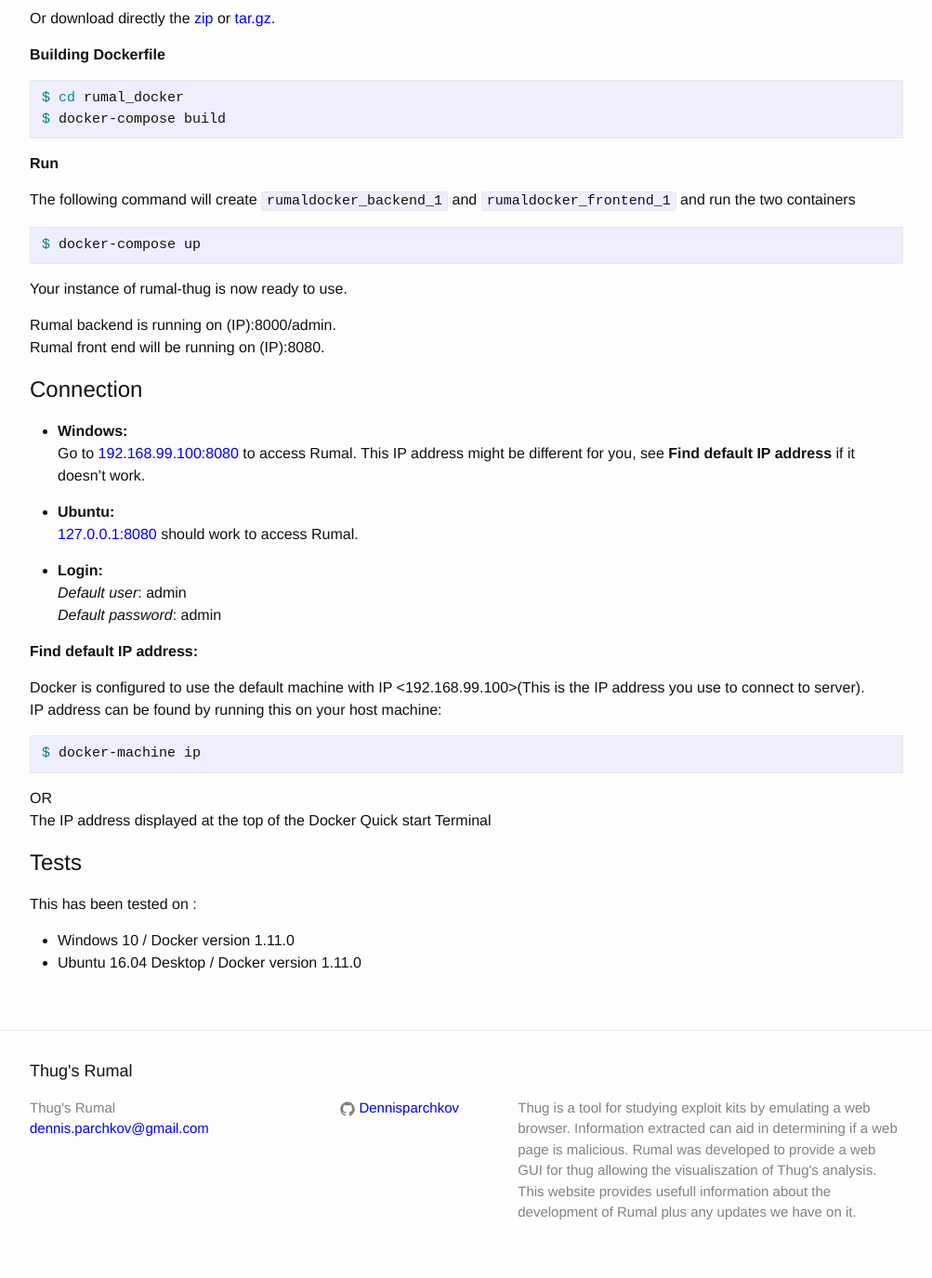
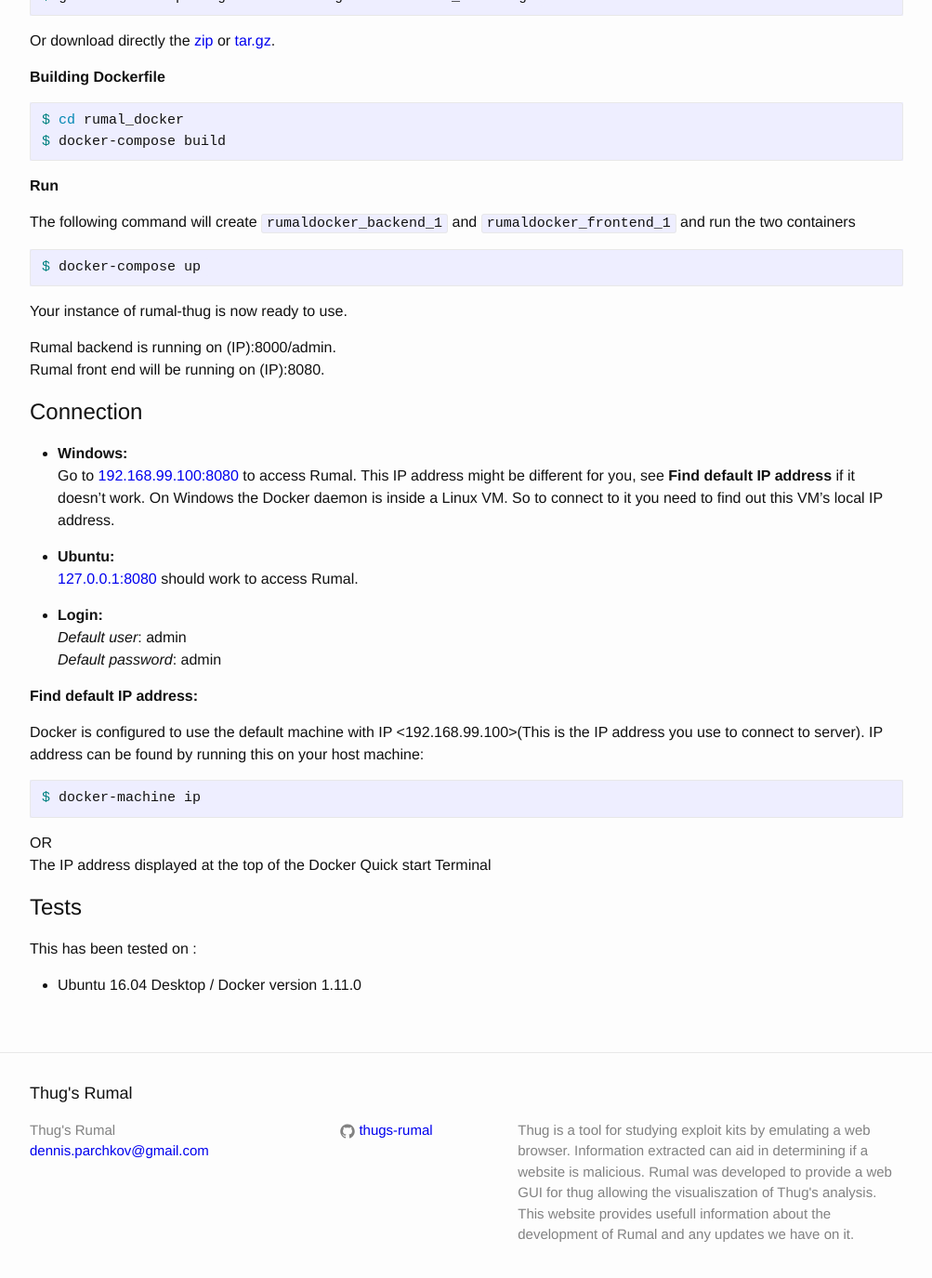
Before and after one commit to thugs-rumal/thugs-rumal.github.io, a Jekyll site: the page built from _posts/2016-06-05-rumal.markdown, in a window 1280 px wide and 1400 px high, scrolled down 665 px. Shown: the top 1375 px of the window at 93% size, without its empty margins (138-1141 px from the left). Built offline with Jekyll 4.4.1, drawn with Linux system fonts in a browser that asks for light colours; some of the changed text lies outside the part shown.

Commit message:
Modifications for merge to thugs rumal

```diff
--- a/_config.yml
+++ b/_config.yml
@@ -10,13 +10,13 @@ title: Thug's Rumal
 email: dennis.parchkov@gmail.com
 description: > # this means to ignore newlines until "baseurl:"
   Thug is a tool for studying exploit kits by emulating a web browser.
-  Information extracted can aid in determining if a web page is malicious.
-  Rumal was developed  to provide a web GUI for thug allowing the visualiszation
+  Information extracted can aid in determining if a website is malicious.
+  Rumal was developed to provide a web GUI for thug allowing the visualiszation
   of Thug's analysis.
-  This website provides usefull information about the development of Rumal plus any updates we have on it.
+  This website provides usefull information about the development of Rumal and any updates we have on it.
 baseurl: "" # the subpath of your site, e.g. /blog
 url: "http://yourdomain.com" # the base hostname & protocol for your site
-github_username:  Dennisparchkov
+github_username:  thugs-rumal
 
 # Build settings
 markdown: kramdown
--- a/_posts/2016-06-05-rumal.markdown
+++ b/_posts/2016-06-05-rumal.markdown
@@ -4,7 +4,9 @@ title:  Rumal Docker
 date:   2016-06-05 06:47:50 -0700
 categories: rumal
 ---
-A docker container with a ready to run rumal instance. The docker version is only to be used for testing purposes.
+Want to test out the tool ? You can quickly run an instance of Rumal via this docker installation and scan using [Thug](http://buffer.github.io/thug/) for malicious websites.
+This docker version is only to be used for testing purposes.
+Feel free to post up an issues you encounter on our [github page](https://github.com/thugs-rumal/rumal_docker).
 
 
 # Installation
@@ -54,7 +55,7 @@ Rumal front end will be running on (IP):8080.
 # Connection
 
 * **Windows:**
-    Go to [192.168.99.100:8080](http://192.168.99.100:8080) to access Rumal. This IP address might be different for you, see **Find default IP address** if it doesn’t work.
+    Go to [192.168.99.100:8080](http://192.168.99.100:8080) to access Rumal. This IP address might be different for you, see **Find default IP address** if it doesn’t work. On Windows the Docker daemon is inside a Linux VM. So to connect to it you need to find out this VM's local IP address.
 
 * **Ubuntu:**
     [127.0.0.1:8080](http://127.0.0.1:8080) should work to access Rumal.
@@ -81,5 +82,4 @@ The IP address displayed at the top of the Docker Quick start Terminal
 # Tests
 This has been tested on :
 
--  Windows 10 / Docker version 1.11.0
 -  Ubuntu 16.04 Desktop / Docker version 1.11.0
```
Also changed, not shown: other parts of _posts/2016-06-05-rumal.markdown (+0 -1 lines), about.md (+2 -0 lines).
